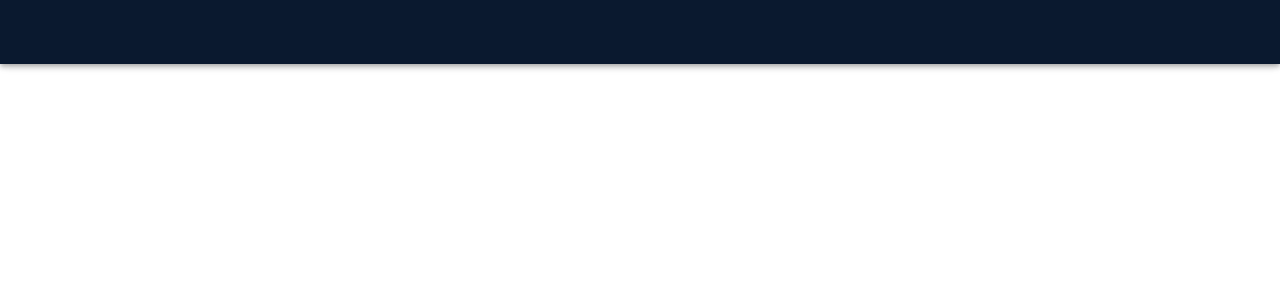
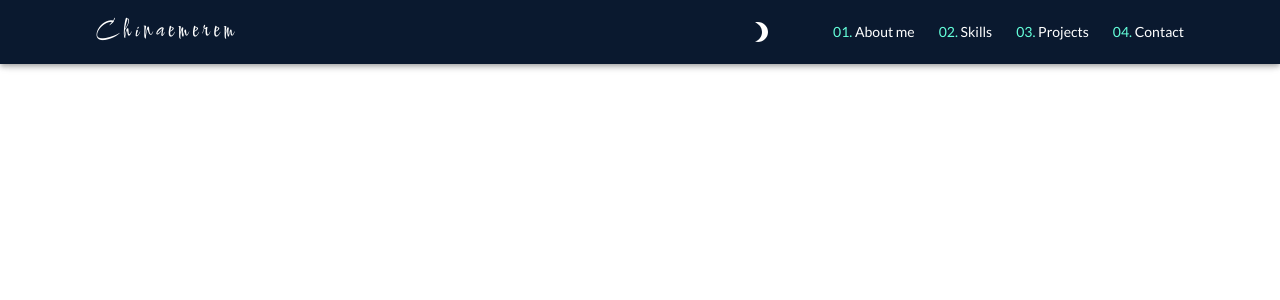
Before and after one commit to AgomohC/portfolio, a React (Create React App) app: page / in a window 1280 px wide. Shown: the top 300 px of the page. Built offline with nearby package versions, Linux system fonts and the light colour scheme.

Commit message:
finished header for desktop screens

```diff
--- a/src/Components/Header.jsx
+++ b/src/Components/Header.jsx
@@ -1,11 +1,158 @@
 import React from "react";
-import { AppBar, makeStyles, Toolbar } from "@material-ui/core";
+import {
+   alpha,
+   AppBar,
+   makeStyles,
+   Toolbar,
+   Typography,
+   Grid,
+   IconButton,
+} from "@material-ui/core";
 import Menu from "./Menu";
+import { useGlobalContext } from "../Context/app-context";
+import Brightness3Icon from "@material-ui/icons/Brightness3";
+import Brightness5Icon from "@material-ui/icons/Brightness5";
+import classNames from "classnames";
+
+const useStyles = makeStyles((theme) => ({
+   root: {
+      [theme.breakpoints.up("lg")]: {
+         paddingLeft: 96,
+         paddingRight: 96,
+      },
+      overflow: "hidden",
+      position: "relative",
+   },
+   menuItem: {
+      color: "#fff",
+      textDecoration: "none",
+      cursor: "pointer",
+      marginLeft: theme.spacing(3),
+      "&:hover": {
+         color: theme.palette.secondary.main,
+      },
+   },
+   marginRightThree: {
+      marginRight: theme.spacing(3),
+   },
+   number: {
+      color: theme.palette.secondary.main,
+   },
+   transition: {
+      transition: "0.5s all ease-out",
+   },
+   rotate: {
+      "&:hover": {
+         transform: "Rotate(165deg)",
+      },
+   },
+   increaseSize: {
+      "&:hover": {
+         transform: "Scale(1.1)",
+      },
+   },
+   flex: {
+      display: "flex",
+      alignItems: "center",
+      justifyContent: "center",
+   },
+}));
 
 const Header = () => {
+   const classes = useStyles();
+   const { isDarkMode } = useGlobalContext();
    return (
-      <AppBar>
-         <Toolbar></Toolbar>
+      <AppBar position="fixed">
+         <Toolbar
+            className={classes.root}
+            id="back-to-top-anchor"
+            component="nav"
+         >
+            <Typography variant="h1">Chinaemerem</Typography>
+            <Grid container direction="row">
+               <Grid
+                  item
+                  container
+                  justifyContent="flex-end"
+                  alignItems="center"
+               >
+                  {isDarkMode ? (
+                     <IconButton
+                        color="inherit"
+                        className={classNames(
+                           classes.transition,
+                           classes.rotate,
+                           classes.marginRightThree
+                        )}
+                     >
+                        <Brightness3Icon />
+                     </IconButton>
+                  ) : (
+                     <IconButton
+                        color="inherit"
+                        className={classNames(
+                           classes.transition,
+                           classes.rotate,
+                           classes.marginRightThree
+                        )}
+                     >
+                        <Brightness5Icon />
+                     </IconButton>
+                  )}
+
+                  <Grid className={classes.flex}>
+                     <a
+                        href="#about"
+                        className={classNames(
+                           classes.transition,
+                           classes.menuItem,
+                           classes.increaseSize
+                        )}
+                     >
+                        <Typography variant="subtitle2" color="initial">
+                           <span className={classes.number}>01. </span>About me
+                        </Typography>
+                     </a>
+                     <a
+                        href="#skills"
+                        className={classNames(
+                           classes.transition,
+                           classes.increaseSize,
+                           classes.menuItem
+                        )}
+                     >
+                        <Typography variant="subtitle2" color="initial">
+                           <span className={classes.number}>02. </span>Skills
+                        </Typography>
+                     </a>
+                     <a
+                        href="#projects"
+                        className={classNames(
+                           classes.transition,
+                           classes.menuItem,
+                           classes.increaseSize
+                        )}
+                     >
+                        <Typography variant="subtitle2" color="initial">
+                           <span className={classes.number}>03. </span>Projects
+                        </Typography>
+                     </a>
+                     <a
+                        href="#contact"
+                        className={classNames(
+                           classes.transition,
+                           classes.menuItem,
+                           classes.increaseSize
+                        )}
+                     >
+                        <Typography variant="subtitle2" color="initial">
+                           <span className={classes.number}>04. </span>Contact
+                        </Typography>
+                     </a>
+                  </Grid>
+               </Grid>
+            </Grid>
+         </Toolbar>
       </AppBar>
    );
 };
--- a/src/Context/app-context.js
+++ b/src/Context/app-context.js
@@ -1,7 +1,9 @@
 import React, { createContext, useContext, useReducer } from "react";
 import reducer from "./reducer";
 
-const initialState = {};
+const initialState = {
+   isDarkMode: true,
+};
 
 const AppContext = createContext();
 
--- a/src/theme.js
+++ b/src/theme.js
@@ -5,6 +5,8 @@ const theme = createTheme({
       fontFamily: ["Lato", "Helvetica", "Arial", "sans-serif"].join(","),
       h1: {
          fontFamily: ["Comforter", "cursive"].join(","),
+         fontSize: "1.6rem",
+         letterSpacing: 4,
       },
       h2: {
          fontFamily: ["Dosis", "sans-serif"].join(","),
```
